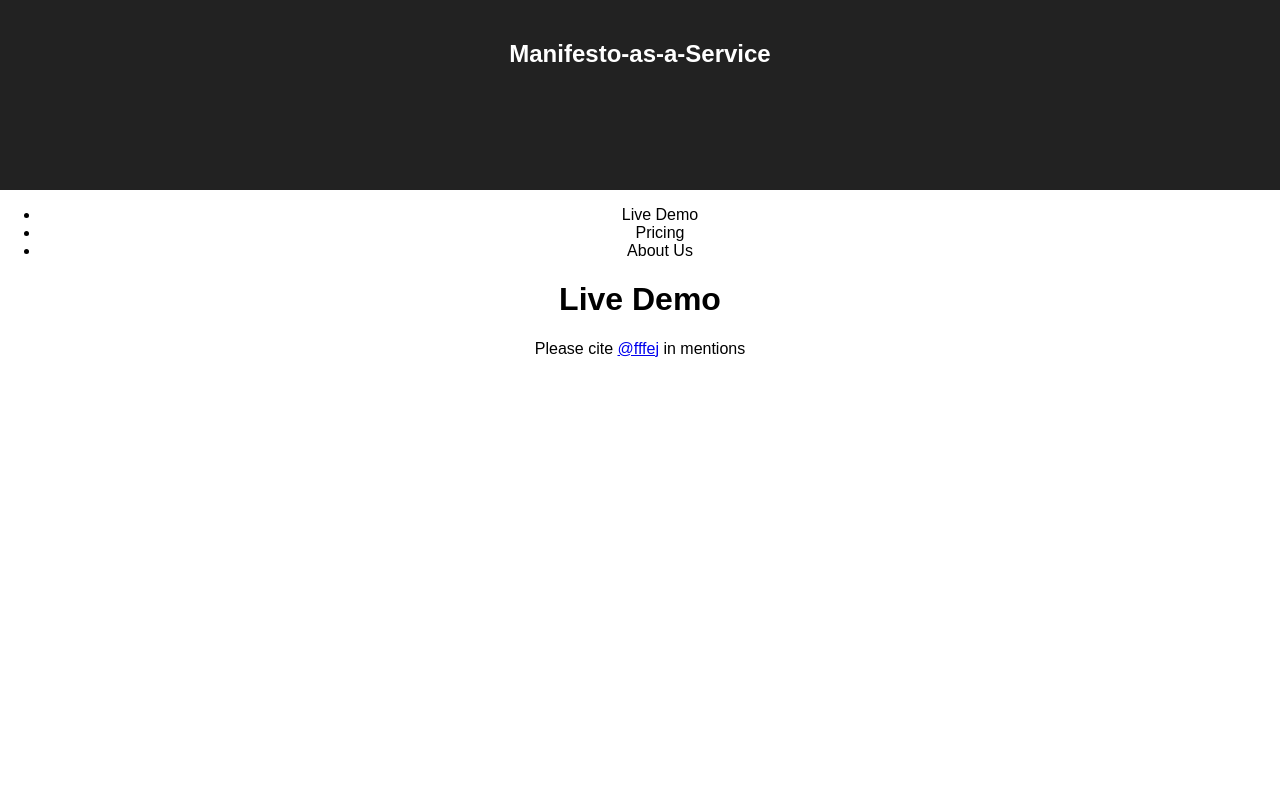
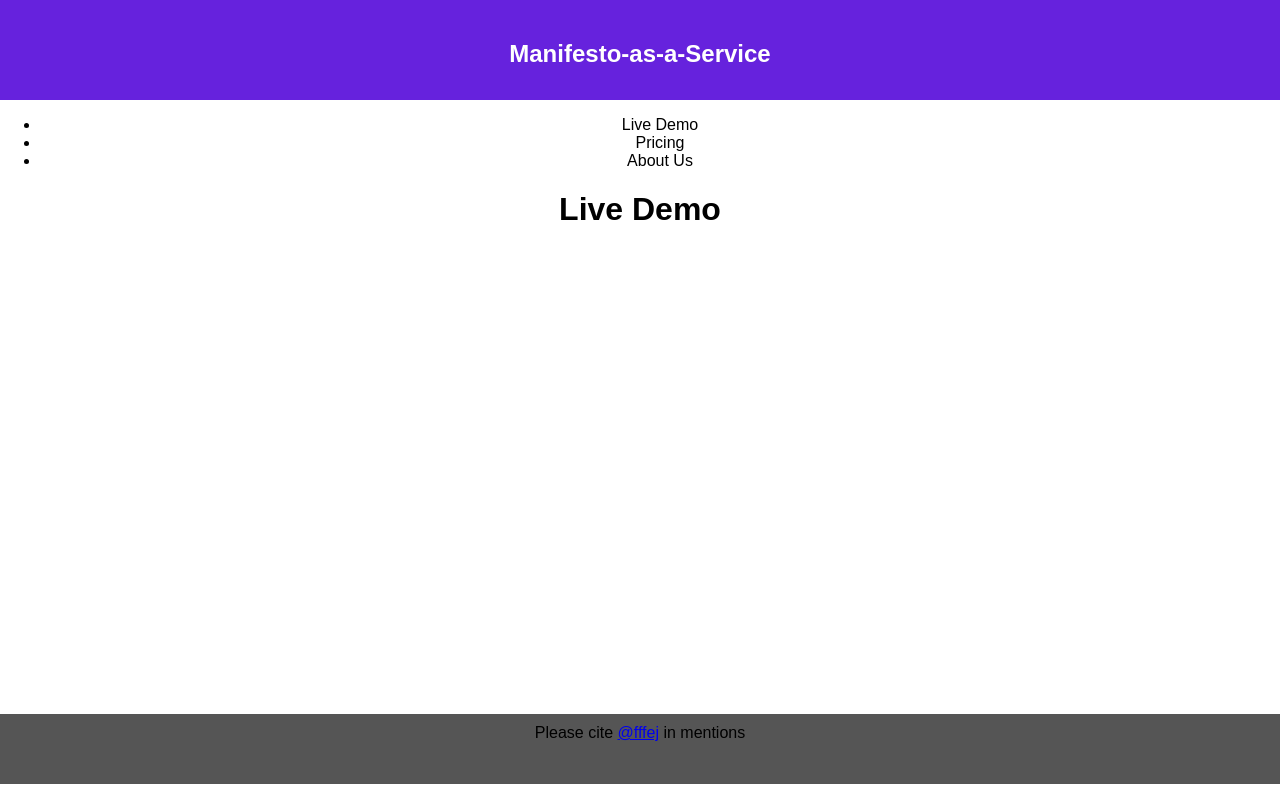
Before and after one commit to fffej/manifestomanifesto, a React (Create React App) app: page / in a window 1280 px wide. Built offline with nearby package versions, Linux system fonts and the light colour scheme.

Commit message:
some consistency

```diff
--- a/src/App.css
+++ b/src/App.css
@@ -1,24 +1,19 @@
 .App {
-  text-align: center;
-}
-
-.App-logo {
-  animation: App-logo-spin infinite 20s linear;
-  height: 80px;
+    text-align: center;
 }
 
 .App-header {
-  background-color: #222;
-  height: 150px;
-  padding: 20px;
-  color: white;
+    background-color: #62D;
+    height: 60px;
+    padding: 20px;
+    color: white;
 }
 
-.App-intro {
-  font-size: large;
+.App-footer {
+    background-color: #555;
+    height: 60px;
+    position:absolute;
+    padding-top: 10px;
+    bottom: 0px;
+    width: 100%;
 }
-
-@keyframes App-logo-spin {
-  from { transform: rotate(0deg); }
-  to { transform: rotate(360deg); }
-}
--- a/src/App.js
+++ b/src/App.js
@@ -31,7 +31,7 @@ class App extends Component {
 	    </TabPanel>
 	    </Tabs>
 
-	    <p className="footer">
+	    <p className="App-footer">
    	      Please cite <a href="http://www.twitter.com/fffej">@fffej</a> in mentions
             </p>
 
```
